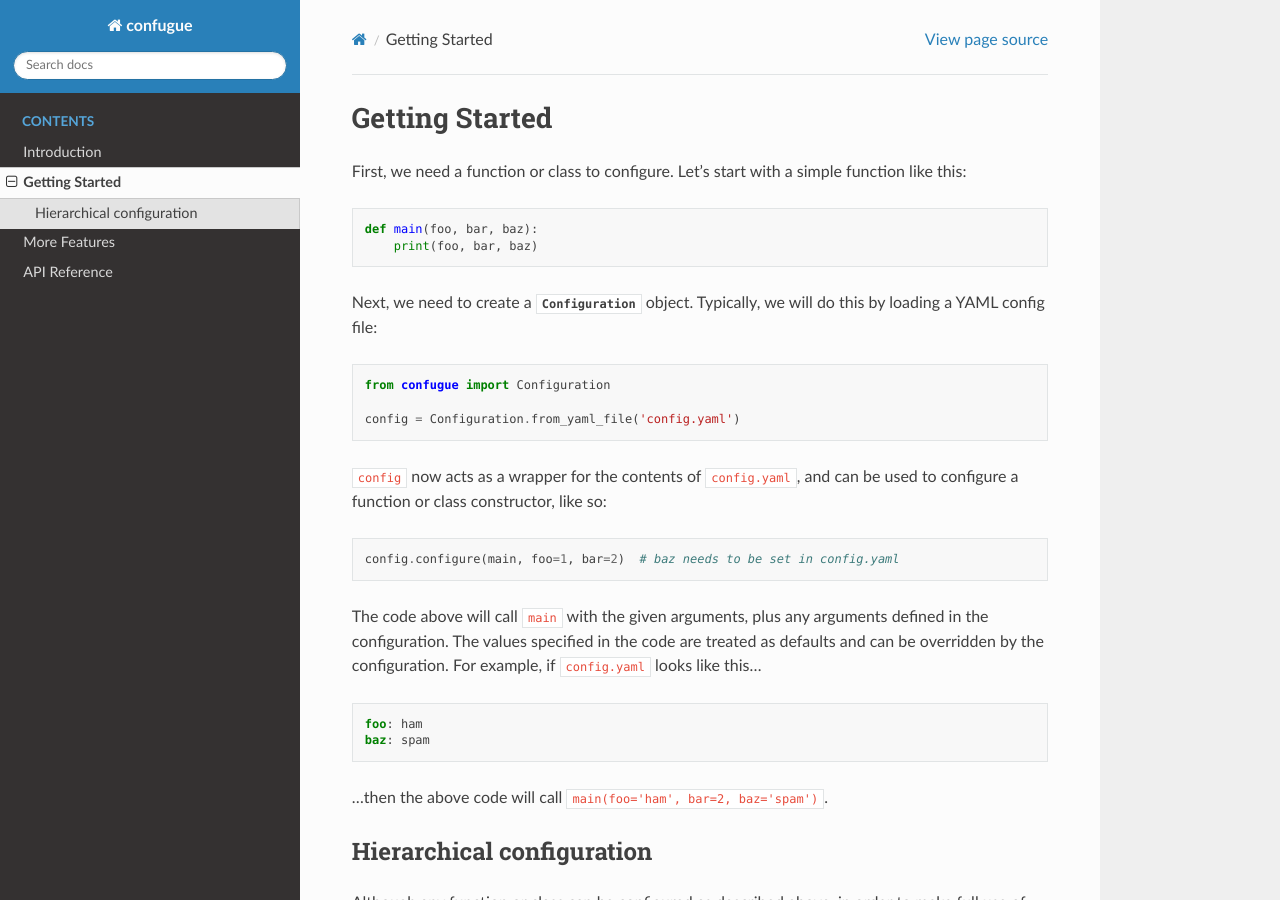
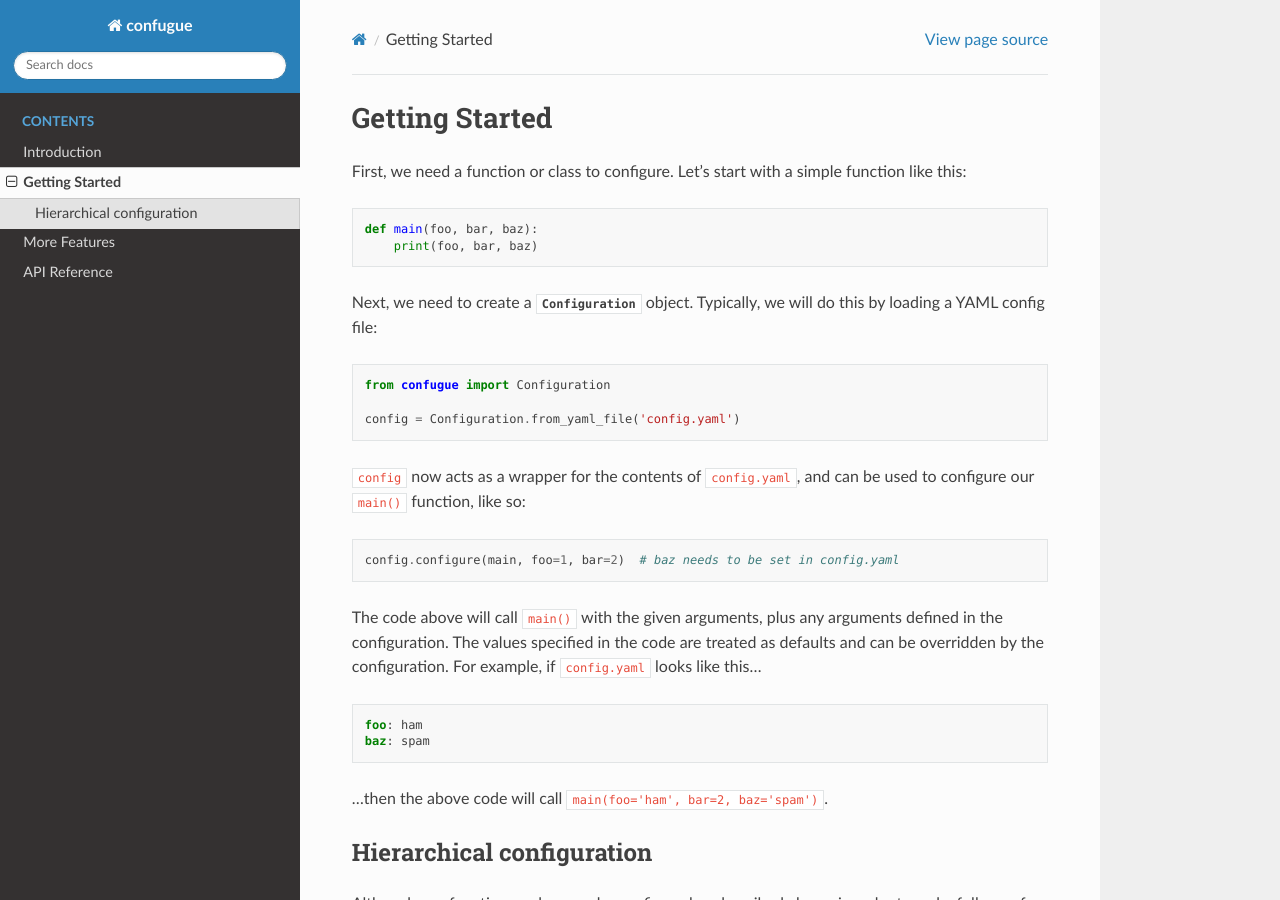
Before and after one commit to cifkao/confugue, a Sphinx documentation site: the page built from docs/getting-started.rst, in a window 1280 px wide and 900 px high. Built offline with Sphinx 7.4.7 and the Read the Docs theme 2.0.0, drawn with Linux system fonts in a browser that asks for light colours.

Commit message:
Small improvement in docs

```diff
--- a/docs/getting-started.rst
+++ b/docs/getting-started.rst
@@ -14,11 +14,11 @@ Next, we need to create a :class:`Configuration` object. Typically, we will do t
 
    config = Configuration.from_yaml_file('config.yaml')
 
-:code:`config` now acts as a wrapper for the contents of :file:`config.yaml`, and can be used to configure a function or class constructor, like so::
+:code:`config` now acts as a wrapper for the contents of :file:`config.yaml`, and can be used to configure our :code:`main()` function, like so::
 
    config.configure(main, foo=1, bar=2)  # baz needs to be set in config.yaml
 
-The code above will call :code:`main` with the given arguments, plus any arguments defined in the configuration. The values specified in the code are treated as defaults and can be overridden by the configuration. For example, if :file:`config.yaml` looks like this...
+The code above will call :code:`main()` with the given arguments, plus any arguments defined in the configuration. The values specified in the code are treated as defaults and can be overridden by the configuration. For example, if :file:`config.yaml` looks like this...
 
 .. code-block:: yaml
 
```
